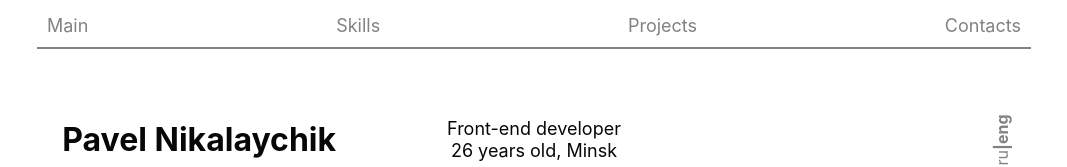
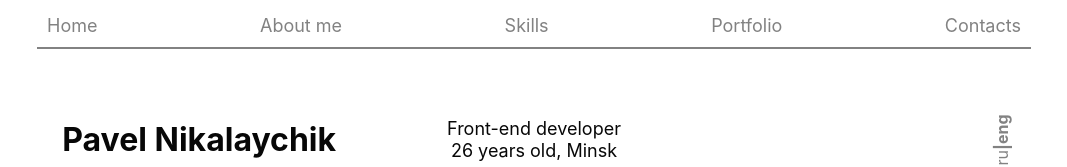
Before and after one commit to Pro200Hummer/portfolio-project, a React (Create React App) app: page / in a window 1280 px wide. Shown: the top 167 px of the page, without its empty margins (106-1173 px from the left). Built offline with nearby package versions, Linux system fonts and the light colour scheme.

Commit message:
Refactor Header component

```diff
--- a/src/components/Header/Header.tsx
+++ b/src/components/Header/Header.tsx
@@ -6,9 +6,10 @@ export const Header: FC = () => {
     return (
         <header className={style.container}>
             <nav className={style.nav}>
-                <a href="#" className={`${style.link} ${style.btnNav}`}>Main</a>
+                <a href="#" className={`${style.link} ${style.btnNav}`}>Home</a>
+                <a href="#" className={`${style.link} ${style.btnNav}`}>About me</a>
                 <a href="#" className={`${style.link} ${style.btnNav}`}>Skills</a>
-                <a href="#" className={`${style.link} ${style.btnNav}`}>Projects</a>
+                <a href="#" className={`${style.link} ${style.btnNav}`}>Portfolio</a>
                 <a href="#" className={`${style.link} ${style.btnNav}`}>Contacts</a>
             </nav>
             <div className={style.info}>
```
